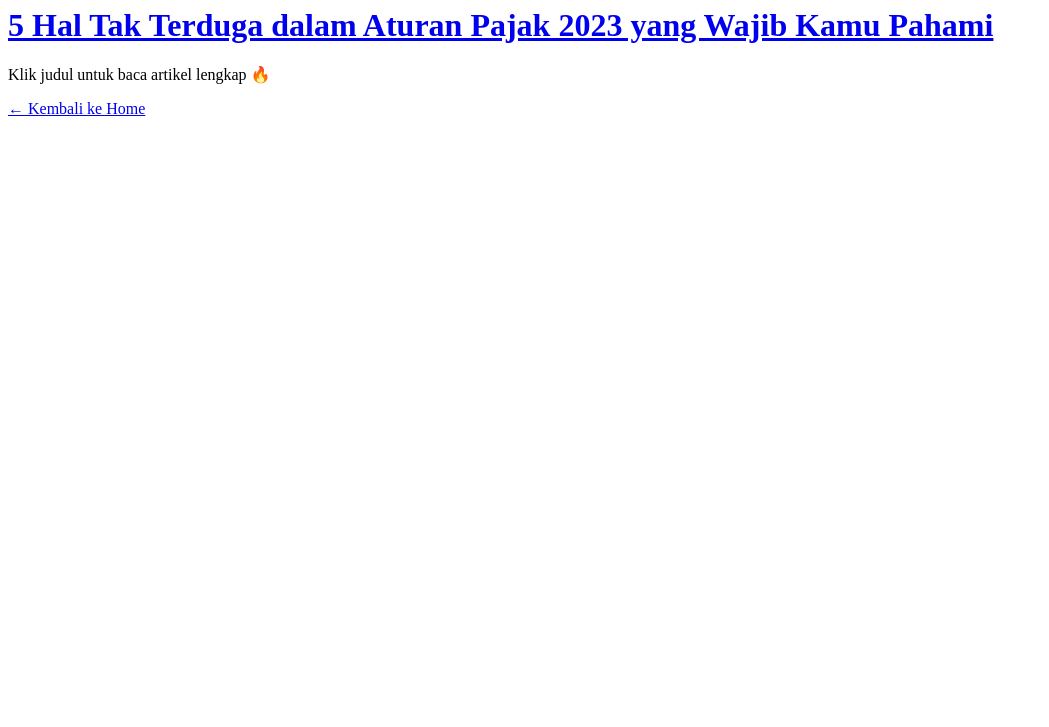
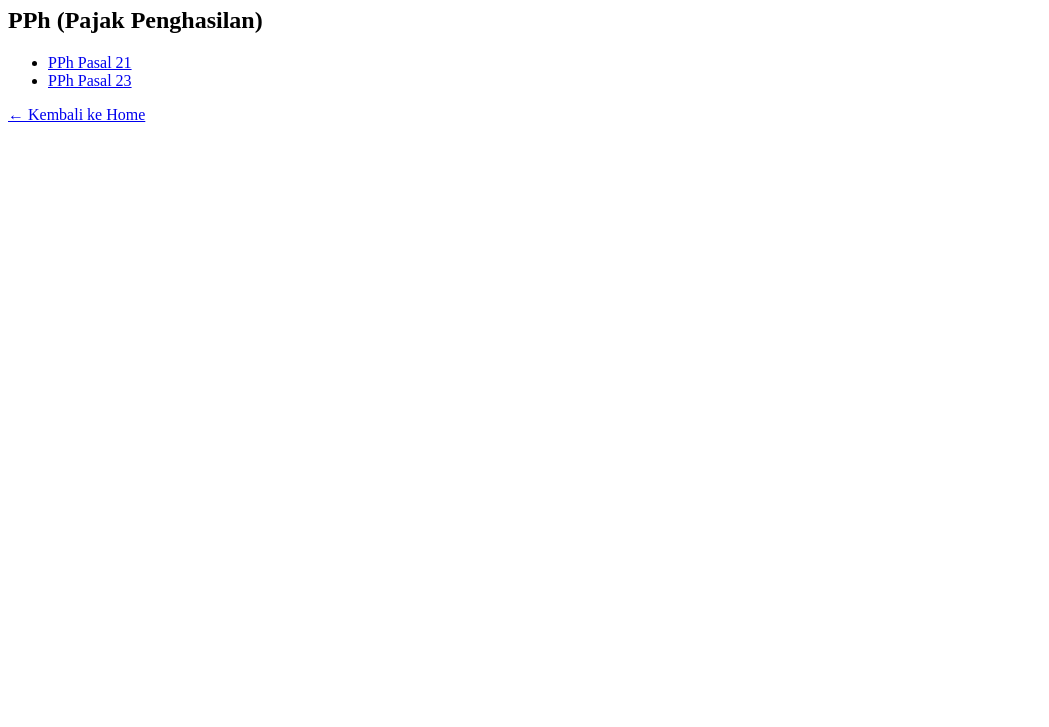
Before and after one commit to firdausilaely/SinauBarengKeuangan, a plain HTML site: page pajak.html in a window 1280 px wide. Shown: the part 73-800 px from the top of the page, without its empty margins (0-1049 px from the left). Drawn offline with Linux system fonts and the light colour scheme.

Commit message:
Update pajak.html

```diff
--- a/pajak.html
+++ b/pajak.html
@@ -7,13 +7,12 @@
 
 <h1>Materi Pajak</h1>
 
-<h1>
-    <a href="artikel1.html">
-        5 Hal Tak Terduga dalam Aturan Pajak 2023 yang Wajib Kamu Pahami
-    </a>
-</h1>
+<h2>PPh (Pajak Penghasilan)</h2>
 
-<p>Klik judul untuk baca artikel lengkap 🔥</p>
+<ul>
+    <li><a href="pph21.html">PPh Pasal 21</a></li>
+    <li><a href="pph23.html">PPh Pasal 23</a></li>
+</ul>
 
 <a href="index.html">← Kembali ke Home</a>
 
```
